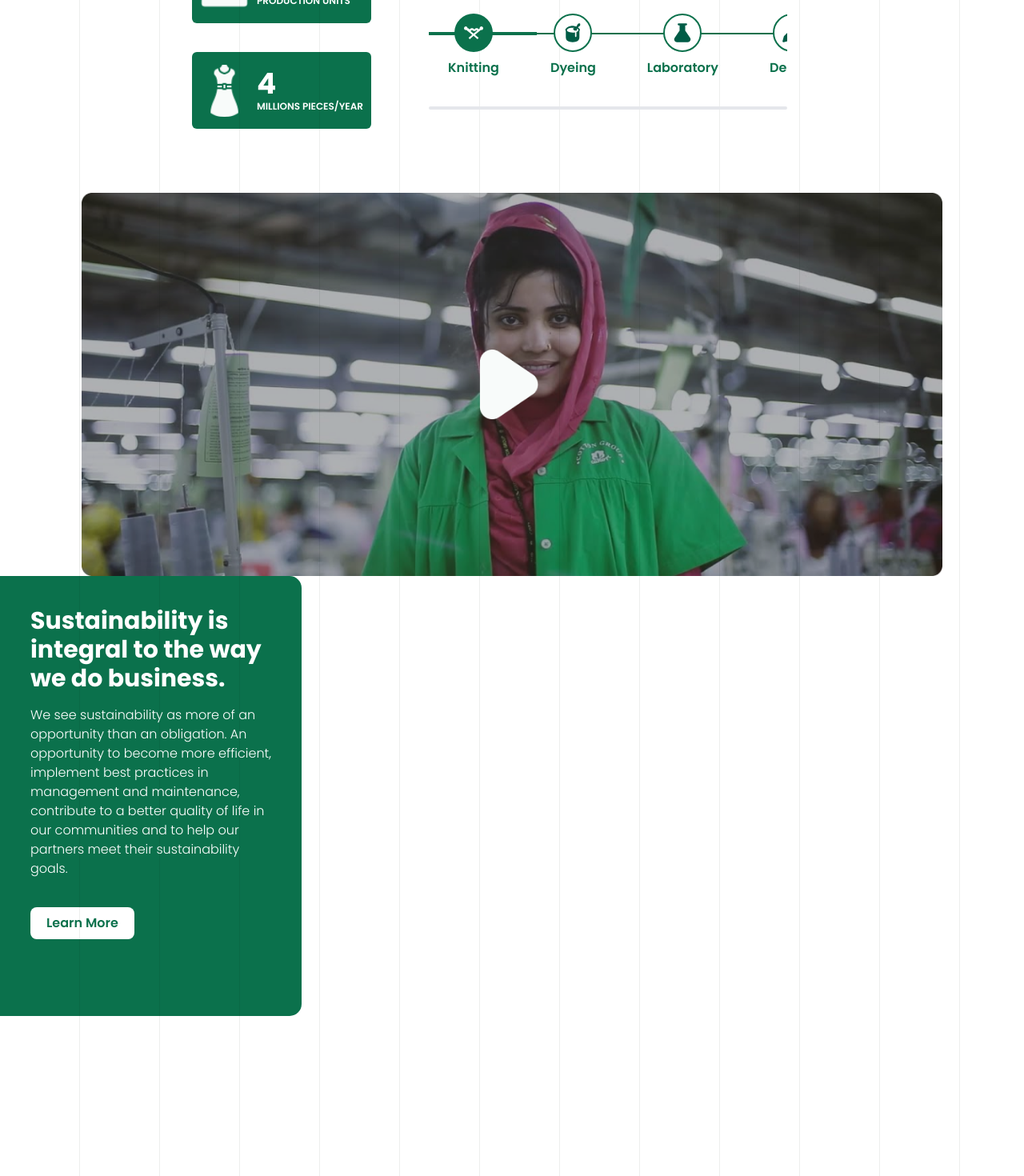
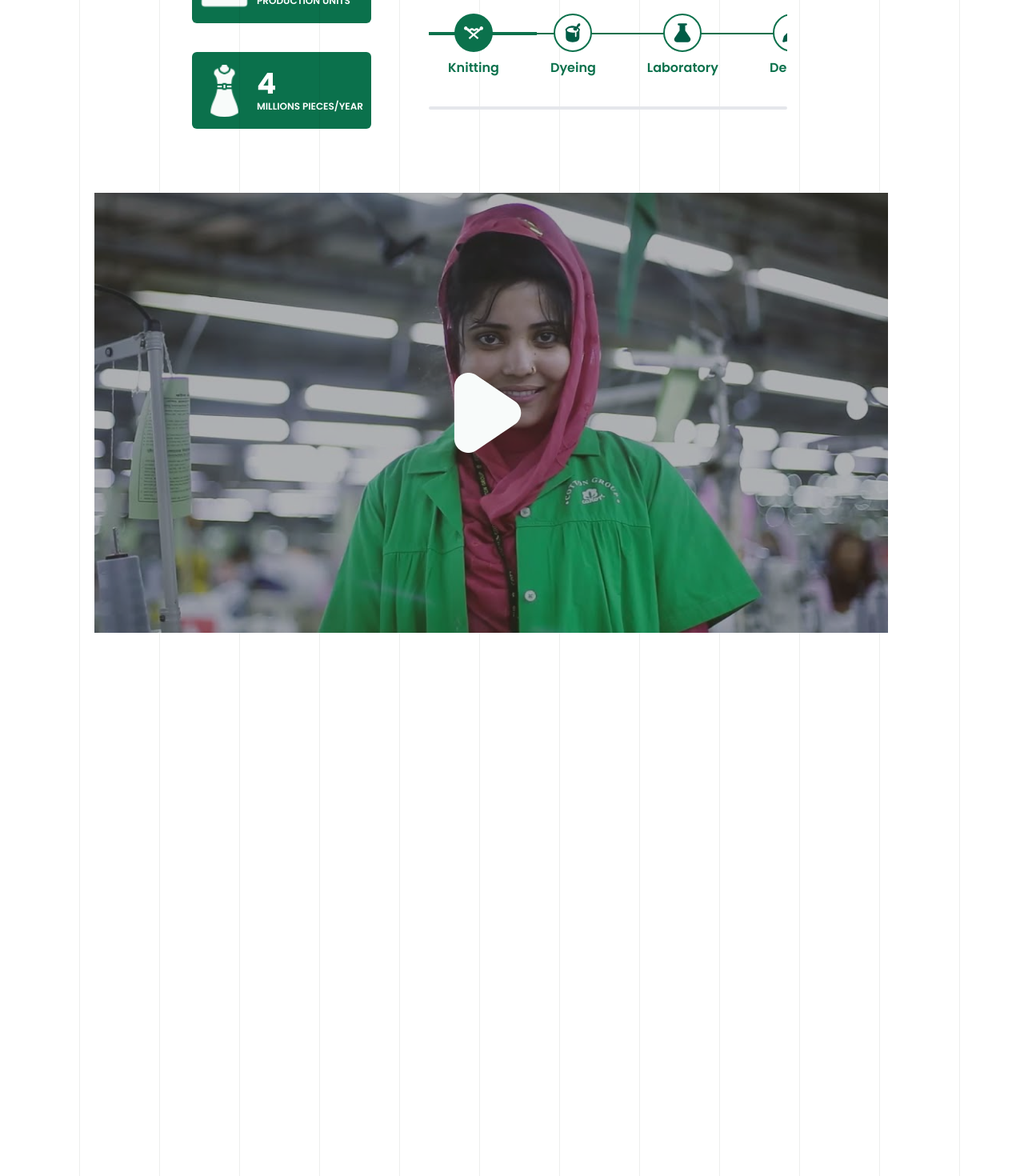
Before and after one commit to cottonSdtNadim/cotton-website-task, a React (Vite) app: page / in a window 1280 px wide. Shown: the part 1599-3069 px from the top of the page at 80% size. Built offline with nearby package versions, Linux system fonts and the light colour scheme.

Commit message:
video animation on hover added

```diff
--- a/src/components/VideoModule.jsx
+++ b/src/components/VideoModule.jsx
@@ -1,23 +1,190 @@
-import video from "../assets/images/video-module.png";
-import AnimatedButton from "./AnimatedButton";
+// import video from "../assets/images/video-module.png";
+// import AnimatedButton from "./AnimatedButton";
+
+// const VideoModule = () => {
+//   return (
+//     <div>
+//       <img src={video} alt="A woman in the factory" className="px-[102px]" />
+
+//       {/* Text Container */}
+//       <div
+//         className="bg-[#0B714C] w-[377px] h-[550px] p-[38px]"
+//         style={{ borderRadius: "0px 15px 15px 0px" }}
+//       >
+//         <h2 className="text-3xl text-white font-bold w-[309px]">
+//           Sustainability is integral to the way we do business.
+//         </h2>
+//         <p className="text-white mt-4">
+//           We see sustainability as more of an opportunity than an obligation. An
+//           opportunity to become more efficient, implement best practices in
+//           management and maintenance, contribute to a better quality of life in
+//           our communities and to help our partners meet their sustainability
+//           goals.
+//         </p>
+//         <AnimatedButton
+//           label={"Learn More"}
+//           labelColor="#0B714C"
+//           bgColor="white"
+//         ></AnimatedButton>
+//       </div>
+//     </div>
+//   );
+// };
+
+// export default VideoModule;
+
+// "use client";
+
+// import { motion } from "framer-motion";
+// import { useState } from "react";
+// import image from "../assets/images/video-module.png";
+// import AnimatedButton from "./AnimatedButton.jsx";
+
+// const VideoModule = () => {
+//   const [isHovered, setIsHovered] = useState(false);
+
+//   // Image variants for animation
+//   const imageVariants = {
+//     initial: { width: 1236, height: 550 },
+//     hover: { width: 780, height: 550 },
+//   };
+
+//   // Text container variants for animation
+//   const textContainerVariants = {
+//     initial: { opacity: 0, x: -50 },
+//     hover: { opacity: 1, x: 0, transition: { delay: 0.2 } },
+//   };
+
+//   return (
+//     <div
+//       className="relative flex items-start mx-auto px-24 border-2"
+//       onMouseEnter={() => setIsHovered(true)}
+//       onMouseLeave={() => setIsHovered(false)}
+//     >
+//       <motion.div
+//         className="relative z-10"
+//         initial="initial"
+//         animate={isHovered ? "hover" : "initial"}
+//         variants={imageVariants}
+//         transition={{ type: "spring", stiffness: 100, damping: 20 }}
+//       >
+//         {/* Using a placeholder image. Replace with your actual image */}
+//         <img
+//           src={image}
+//           alt="A woman in the factory"
+//           className="object-cover"
+//           style={{ width: "100%", height: "100%" }}
+//         />
+//       </motion.div>
+
+//       {/* Text Container */}
+//       <motion.div
+//         className="absolute top-0 left-[859px] z-0"
+//         initial="initial"
+//         animate={isHovered ? "hover" : "initial"}
+//         variants={textContainerVariants}
+//         transition={{ type: "spring", stiffness: 100, damping: 20 }}
+//       >
+//         <div
+//           className="bg-[#0B714C] w-[377px] h-[550px] p-[38px]"
+//           style={{ borderRadius: "0px 15px 15px 0px" }}
+//         >
+//           <h2 className="text-3xl text-white font-bold w-[309px]">
+//             Sustainability is integral to the way we do business.
+//           </h2>
+//           <p className="text-white mt-4">
+//             We see sustainability as more of an opportunity than an obligation.
+//             An opportunity to become more efficient, implement best practices in
+//             management and maintenance, contribute to a better quality of life
+//             in our communities and to help our partners meet their
+//             sustainability goals.
+//           </p>
+//           <div className="mt-6">
+//             <AnimatedButton
+//               label="Learn More"
+//               labelColor="#0B714C"
+//               bgColor="white"
+//             />
+//           </div>
+//         </div>
+//       </motion.div>
+//     </div>
+//   );
+// };
+
+// export default VideoModule;
+
+"use client";
+
+import { motion } from "framer-motion";
+import { useState } from "react";
+import image from "../assets/images/video-module.png";
+import AnimatedButton from "./AnimatedButton.jsx";
 
 const VideoModule = () => {
+  const [isHovered, setIsHovered] = useState(false);
+
+  // Image animation
+  const imageVariants = {
+    initial: { width: 1236, height: 550 },
+    hover: { width: 859, height: 550 },
+  };
+
   return (
-    <div>
-      <img src={video} alt="A woman in the factory" className="px-[102px]" />
+    <div
+      className="relative flex items-start mx-auto px-24 w-[1236px]"
+      onMouseEnter={() => setIsHovered(true)}
+      onMouseLeave={() => setIsHovered(false)}
+    >
+      {/* Image Container */}
+      <motion.div
+        className="relative z-10"
+        initial="initial"
+        animate={isHovered ? "hover" : "initial"}
+        variants={imageVariants}
+        transition={{ type: "spring", stiffness: 100, damping: 20 }}
+      >
+        <img
+          src={image}
+          alt="A woman in the factory"
+          className="object-cover"
+          style={{ width: "95%", height: "100%" }}
+        />
+      </motion.div>
 
-      {/* Text Container */}
-      <div className="bg-[#0B714C] w-[377px] h-[550px] p-[38px]"
-      style={{borderRadius: '0px 15px 15px 0px'}}
+      {/* Text Container (hidden initially, appears on hover) */}
+      <motion.div
+        className="overflow-hidden "
+        initial={{ width: 0, opacity: 0 }}
+        animate={
+          isHovered
+            ? { width: 450, opacity: 1, transition: { delay: 0.2 } }
+            : { width: 0, opacity: 0 }
+        }
       >
-        <h2 className="text-3xl text-white font-bold w-[309px]">Sustainability is integral to the way we do business.</h2>
-        <p className="text-white mt-4">We see sustainability as more of an opportunity than an obligation. An opportunity to become more efficient, implement best practices in management and maintenance, contribute to a better quality of life in our communities and to help our partners meet their sustainability goals.</p>
-        <AnimatedButton
-        label={"Learn More"}
-        labelColor="#0B714C"
-        bgColor="white"
-        ></AnimatedButton>
-      </div>
+        <div
+          className="bg-[#0B714C] h-[550px] p-[38px]"
+          style={{ borderRadius: "0px 15px 15px 0px", width: "377px" }}
+        >
+          <h2 className="text-3xl text-white font-bold w-[309px]">
+            Sustainability is integral to the way we do business.
+          </h2>
+          <p className="text-white mt-4">
+            We see sustainability as more of an opportunity than an obligation.
+            An opportunity to become more efficient, implement best practices in
+            management and maintenance, contribute to a better quality of life
+            in our communities and to help our partners meet their
+            sustainability goals.
+          </p>
+          <div className="mt-6">
+            <AnimatedButton
+              label="Learn More"
+              labelColor="#0B714C"
+              bgColor="white"
+            />
+          </div>
+        </div>
+      </motion.div>
     </div>
   );
 };
```
